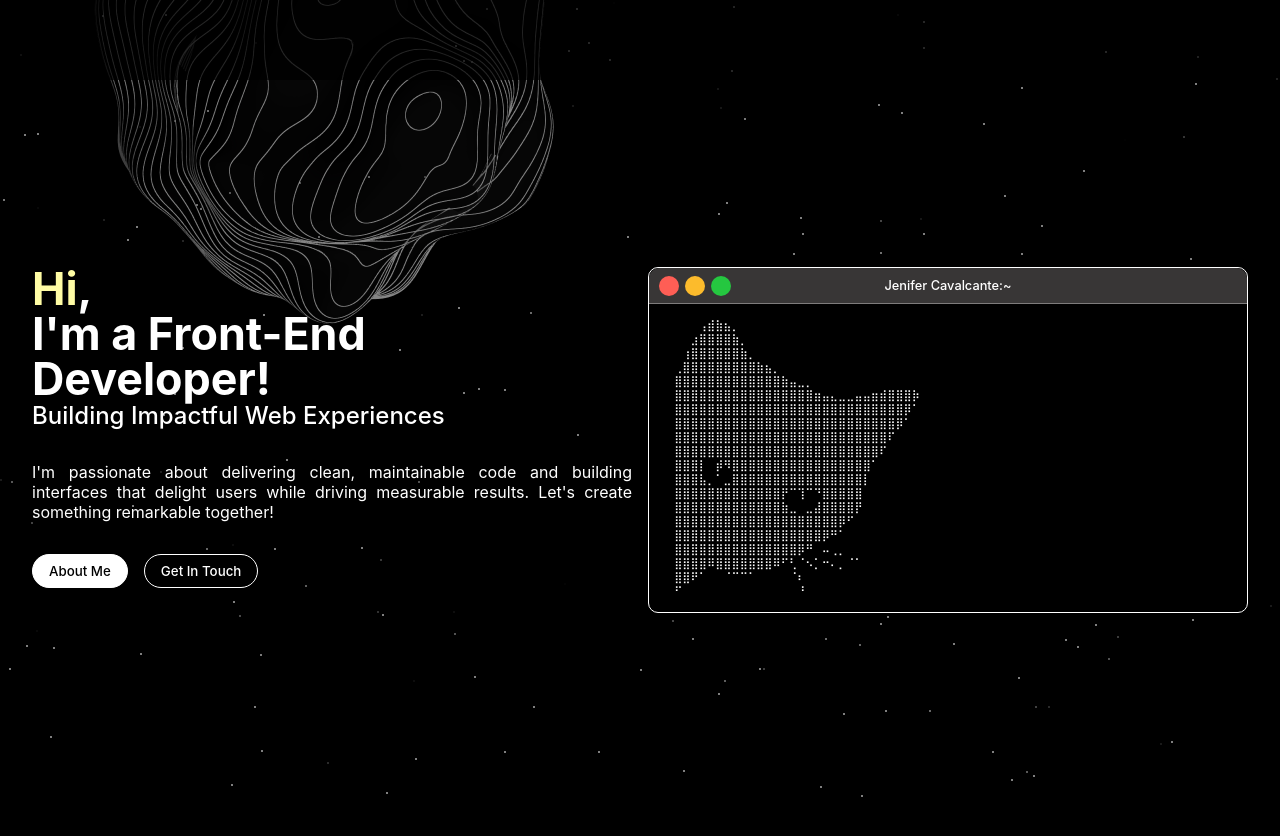
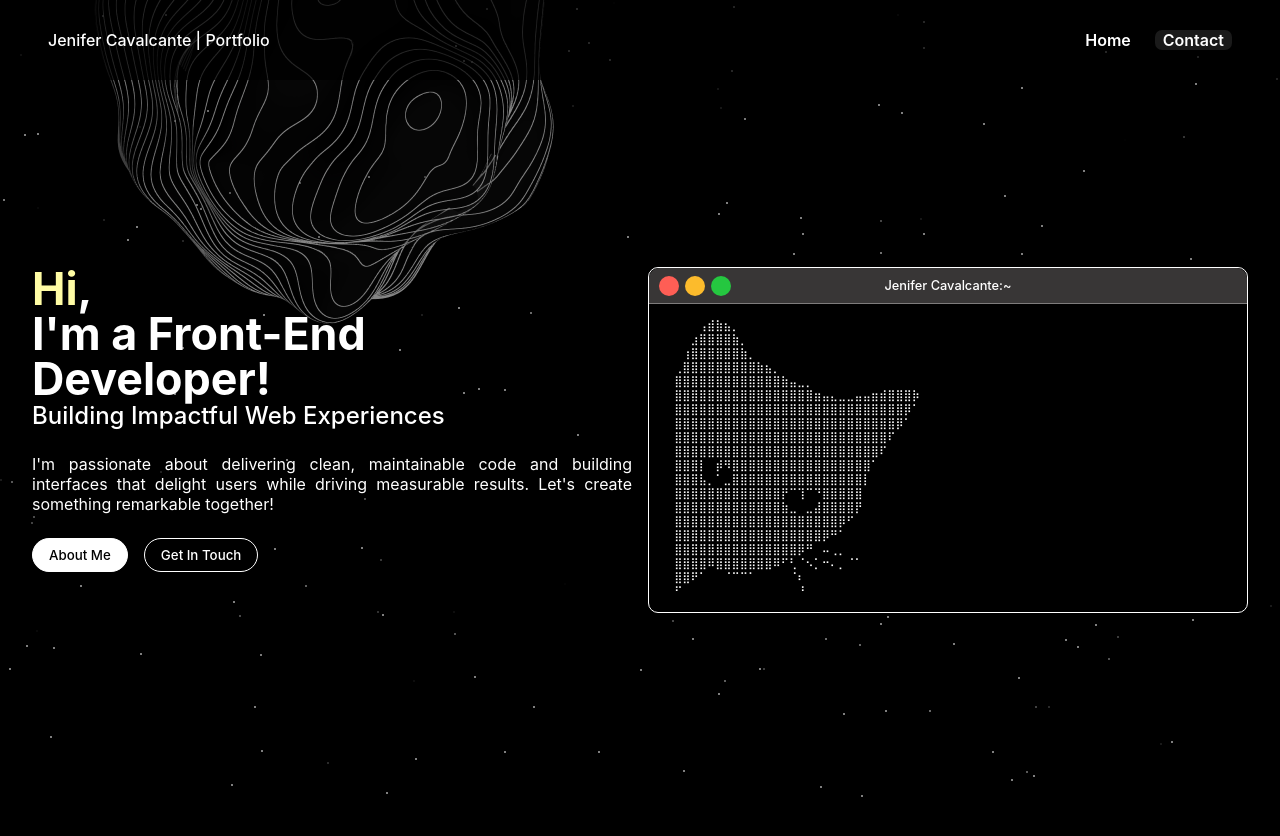
Before and after one commit to jenifercavalcante/personal-portfolio, a Next.js app: page / in a window 1280 px wide. Shown: the top 836 px of the page. Built offline with nearby package versions, Linux system fonts and the light colour scheme.

Commit message:
feat: creating navbar

```diff
--- a/src/app/layout.tsx
+++ b/src/app/layout.tsx
@@ -23,7 +23,7 @@ export default function RootLayout({ children }: { children: React.ReactNode })
 
           <div className="main-content">{children}</div>
         </main>
-        <footer>
+        <footer id="footer">
           <Footer />
         </footer>
 
--- /dev/null
+++ b/src/components/Navbar/NavPages.tsx
@@ -0,0 +1,38 @@
+'use client';
+
+import { usePathname } from 'next/navigation';
+import { useEffect, useState } from 'react';
+import { FaBars } from 'react-icons/fa';
+import Pages from './Pages';
+
+export default function Features() {
+  const router = usePathname();
+  const [isMenuOpen, setIsMenuOpen] = useState(false);
+
+  const toggleMenu = () => {
+    setIsMenuOpen(!isMenuOpen);
+  };
+
+  useEffect(() => {
+    setIsMenuOpen(false);
+  }, [router]);
+
+  useEffect(() => {
+    setIsMenuOpen(false);
+  }, [router]);
+
+  return (
+    <>
+      <div className="mobile-menu">
+        <FaBars onClick={toggleMenu} className="menu-icon" />
+        <div className={`mobile-links ${isMenuOpen ? 'active' : ''}`}>
+          <Pages setIsMenuOpen={setIsMenuOpen} />
+        </div>
+      </div>
+
+      <div className="desktop-menu">
+        <Pages setIsMenuOpen={setIsMenuOpen} />
+      </div>
+    </>
+  );
+}
--- a/src/components/Navbar/Navbar.tsx
+++ b/src/components/Navbar/Navbar.tsx
@@ -1,5 +1,15 @@
 import '@/styles/navbar.scss';
+import Link from 'next/link';
+import NavPages from './NavPages';
 
 export default function Navbar() {
-  return <nav className="navbar"></nav>;
+  return (
+    <nav className="navbar">
+      <Link className="logo" href="/">
+        Jenifer Cavalcante | Portfolio
+      </Link>
+
+      <NavPages />
+    </nav>
+  );
 }
--- /dev/null
+++ b/src/components/Navbar/Pages.tsx
@@ -0,0 +1,54 @@
+import Link from 'next/link';
+import { usePathname } from 'next/navigation';
+import { useEffect, useState } from 'react';
+
+interface Props {
+  setIsMenuOpen: (val: boolean) => void;
+}
+
+export default function Pages({ setIsMenuOpen }: Props) {
+  const router = usePathname();
+  const [isFooterOnFocus, setIsFooterOnFocus] = useState(false);
+
+  const handleScroll = () => {
+    const footer = document.getElementById('footer');
+
+    if (!footer) return;
+
+    footer.scrollIntoView({ behavior: 'smooth' });
+    setIsMenuOpen(false);
+  };
+
+  const isActive = (path: string) => router === path && !isFooterOnFocus;
+
+  useEffect(() => {
+    const footer = document.getElementById('footer');
+
+    if (!footer) return;
+
+    const observer = new IntersectionObserver(
+      ([entry]) => {
+        setIsFooterOnFocus(entry.isIntersecting);
+      },
+      { threshold: 0.5 },
+    );
+
+    observer.observe(footer);
+
+    return () => {
+      observer.disconnect();
+    };
+  }, []);
+
+  return (
+    <>
+      <Link className={`navbar-link ${isActive('/') ? 'active' : ''}`} href="/">
+        Home
+      </Link>
+
+      <span className={`navbar-link ${isFooterOnFocus ? 'active' : ''}`} onClick={handleScroll}>
+        Contact
+      </span>
+    </>
+  );
+}
--- a/src/styles/home/personal_description.scss
+++ b/src/styles/home/personal_description.scss
@@ -1,7 +1,7 @@
 .personal-description-container {
   display: flex;
   flex-direction: column;
-  gap: 2rem;
+  gap: 1.5rem;
   color: #fff;
   max-width: 680px;
 
--- a/src/styles/navbar.scss
+++ b/src/styles/navbar.scss
@@ -1,6 +1,79 @@
 .navbar {
   display: flex;
-  justify-content: center;
-  padding: 0.5rem;
+  flex-direction: row;
+  justify-content: space-between;
+  align-items: center;
   height: 100%;
+  padding: 0 2rem;
+
+  .menu-icon {
+    color: white;
+  }
+
+  .logo {
+    text-decoration: none;
+    color: white;
+    font-weight: 500;
+  }
+
+  .navbar-link {
+    color: #fff;
+    text-decoration: none;
+    font-weight: 600;
+    padding: 0 0.5rem;
+    cursor: pointer;
+
+    &.active {
+      border-radius: 7px;
+      background-color: #75757538;
+    }
+  }
+
+  .desktop-menu {
+    display: none;
+  }
+
+  .mobile-links {
+    position: absolute;
+    top: 100%;
+    left: 0;
+    right: 0;
+    background-color: rgba(0, 0, 0, 0.87);
+    border-radius: 5px;
+    padding: 1rem;
+    display: flex;
+    flex-direction: column;
+    gap: 0.5rem;
+    transform: translateY(20px);
+    transition:
+      opacity 0.3s ease,
+      transform 0.3s ease;
+    opacity: 0;
+
+    &.active {
+      transform: translateY(0);
+      opacity: 1;
+    }
+
+    .navbar-link {
+      display: flex;
+      align-self: self-start;
+    }
+  }
 }
+
+@media (min-width: 768px) {
+  .navbar {
+    padding: 0 3rem;
+
+    .desktop-menu {
+      display: flex;
+      flex-direction: row;
+      column-gap: 1rem;
+    }
+
+    .mobile-menu {
+      display: none;
+    }
+  }
+}
```
